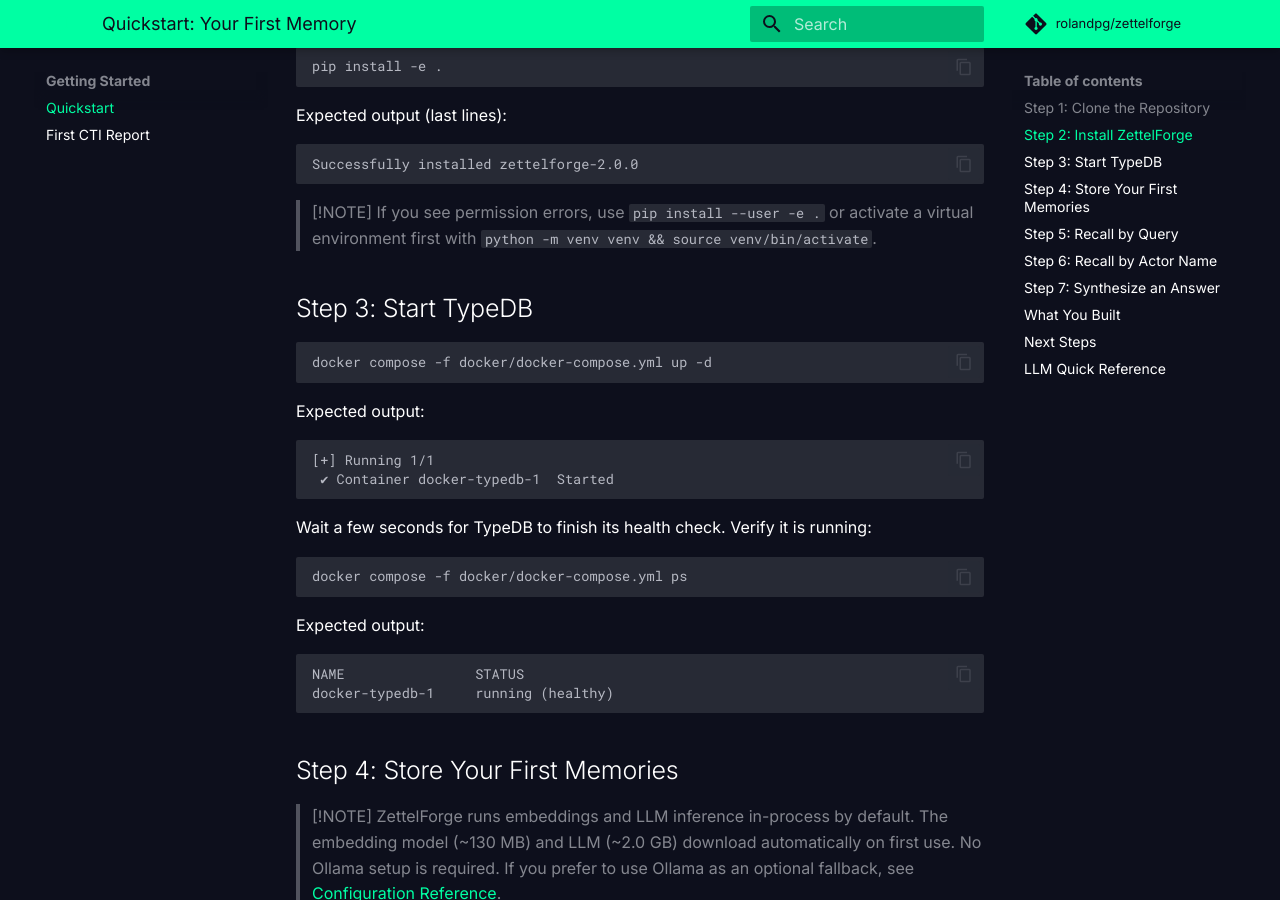
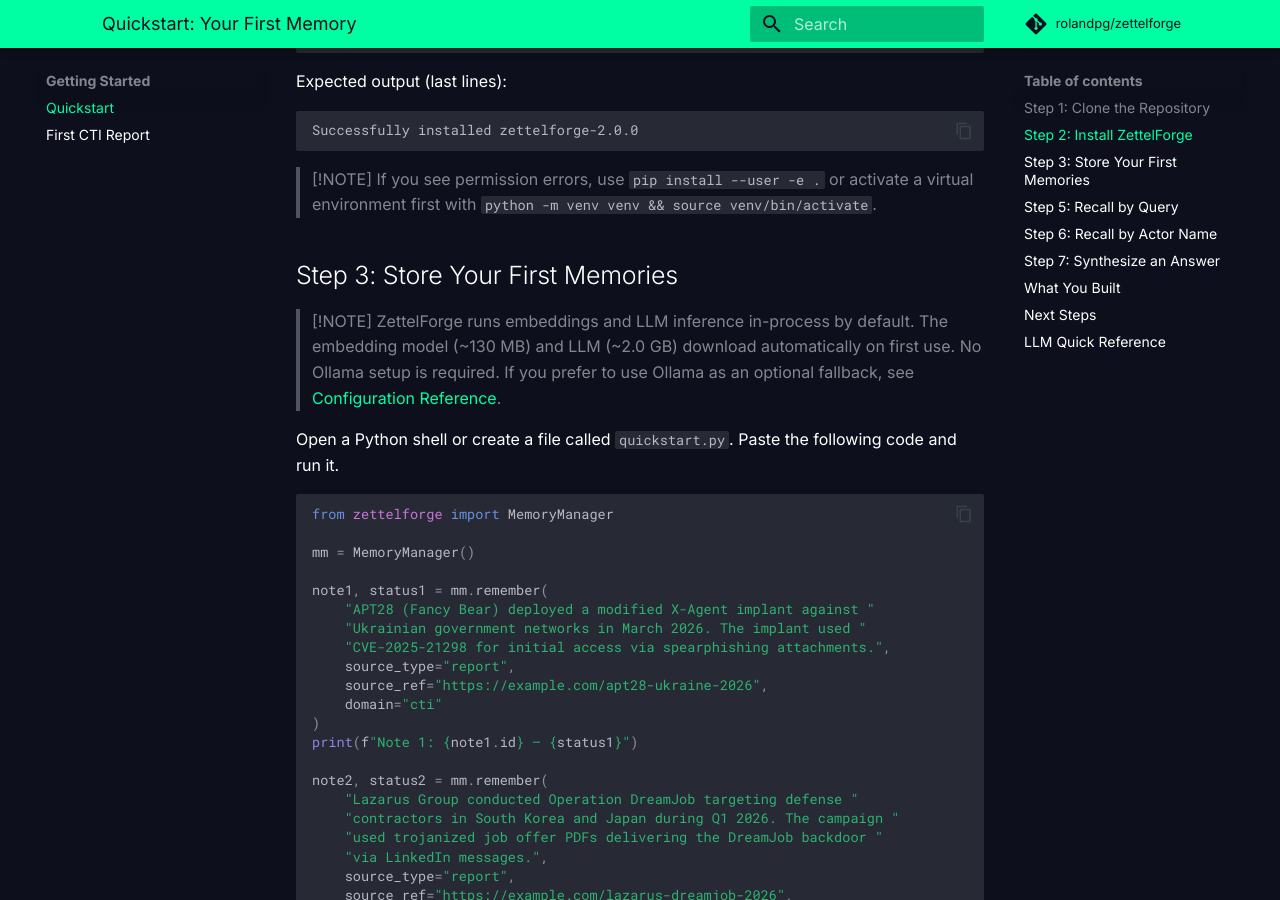
Before and after one commit to rolandpg/zettelforge, an MkDocs documentation site: the page built from docs/tutorials/01-quickstart.md, in a window 1280 px wide and 900 px high, scrolled down 864 px. Built offline with MkDocs 1.6.1 and Material for MkDocs 9.7.7, drawn with Linux system fonts in a browser that asks for light colours; comment, search, counter and statistics services are not loaded; some of the changed text lies outside the part shown.

Commit message:
docs: reconcile all docs with current state
- README: architecture diagram shows SQLite not JSONL
- config.example.yaml: Scenario 1 is now SQLite zero-config (was TypeDB+Docker)
- tutorials/01-quickstart: removed Docker prerequisite and TypeDB step
- tutorials/02-first-cti-report: removed TypeDB prerequisite
- explanation/architecture: reframed as "Why SQLite + LanceDB" with TypeDB
  as optional enterprise extension
- reference/configuration: TypeDB section marked enterprise-only, key
  defaults updated to show SQLite
- reference/governance-controls: coverage 80% → 67%, added spec-drift
  detection section
- CONTRIBUTING: test command simplified (no --ignore, no JSONL env var)

Co-Authored-By: Claude Opus 4.6 (1M context) <noreply@anthropic.com>

````diff
--- a/docs/tutorials/01-quickstart.md
+++ b/docs/tutorials/01-quickstart.md
@@ -21,7 +21,6 @@ version: "2.0.0"
 **Prerequisites**:
 
 - [ ] [Python 3.10+](https://www.python.org/downloads/) installed
-- [ ] [Docker](https://docs.docker.com/get-docker/) installed and running
 
 ---
 
@@ -53,33 +52,7 @@ Successfully installed zettelforge-2.0.0
 > [!NOTE]
 > If you see permission errors, use `pip install --user -e .` or activate a virtual environment first with `python -m venv venv && source venv/bin/activate`.
 
-## Step 3: Start TypeDB
-
-```bash
-docker compose -f docker/docker-compose.yml up -d
-```
-
-Expected output:
-
-```
-[+] Running 1/1
- ✔ Container docker-typedb-1  Started
-```
-
-Wait a few seconds for TypeDB to finish its health check. Verify it is running:
-
-```bash
-docker compose -f docker/docker-compose.yml ps
-```
-
-Expected output:
-
-```
-NAME                STATUS
-docker-typedb-1     running (healthy)
-```
-
-## Step 4: Store Your First Memories
+## Step 3: Store Your First Memories
 
 > [!NOTE]
 > ZettelForge runs embeddings and LLM inference in-process by default. The embedding model (~130 MB) and LLM (~2.0 GB) download automatically on first use. No Ollama setup is required. If you prefer to use Ollama as an optional fallback, see [Configuration Reference](../reference/configuration.md).
````
Also changed, not shown: CONTRIBUTING.md (+2 -2 lines), README.md (+2 -2 lines), config.example.yaml (+14 -24 lines), docs/explanation/architecture.md (+8 -6 lines), docs/reference/configuration.md (+2 -2 lines), docs/reference/governance-controls.md (+14 -4 lines), docs/tutorials/02-first-cti-report.md (+1 -1 lines).
